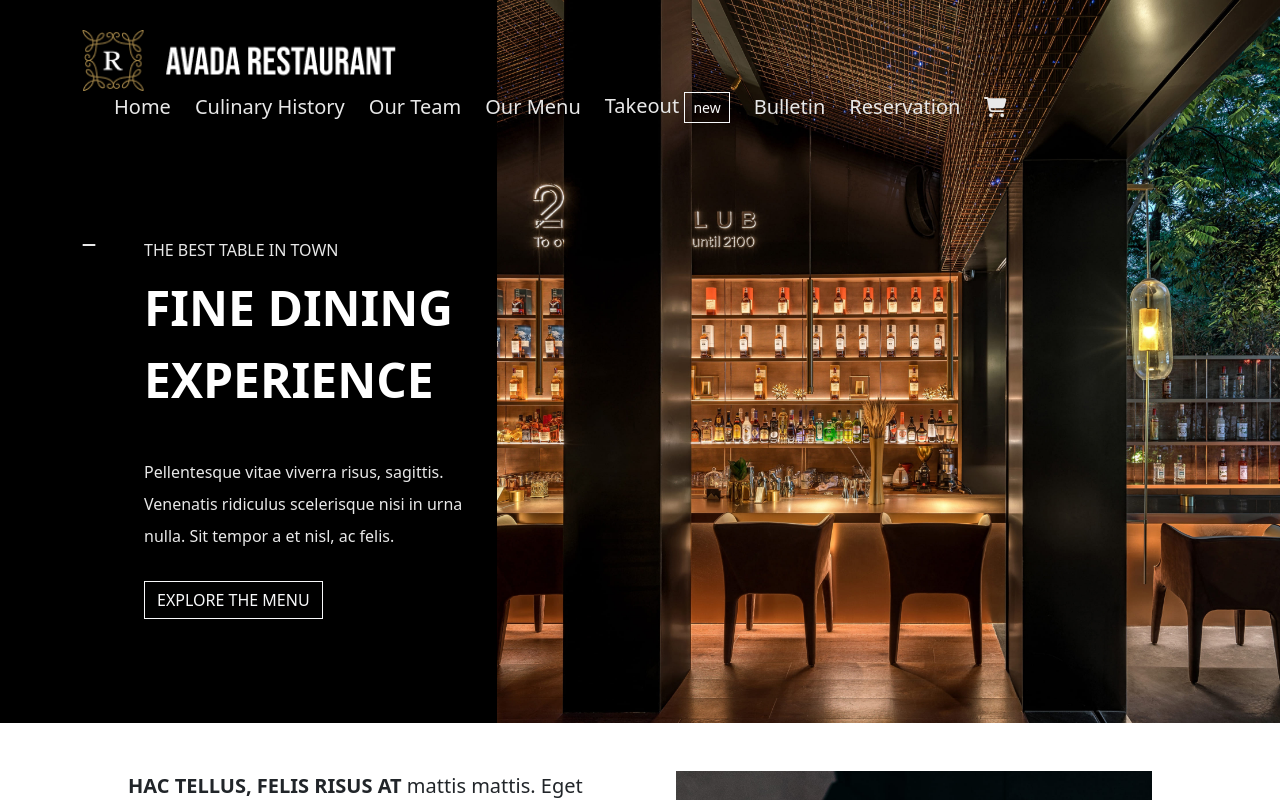
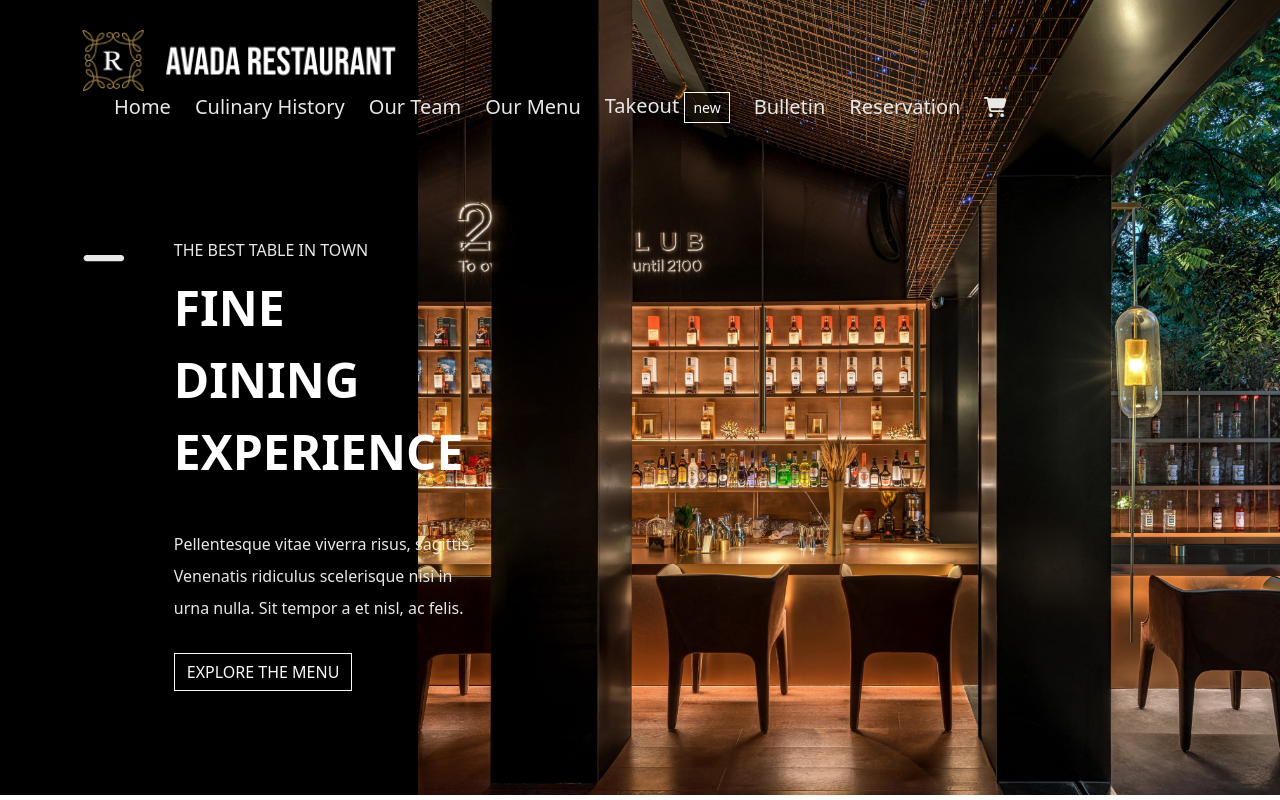
Before and after one commit to corgab/proj-html-vuejs, a Vue app: page / in a window 1280 px wide. Shown: the top 800 px of the page. Built offline with nearby package versions, Linux system fonts and the light colour scheme.

Commit message:
MODIFY: Spostato la classe icon globalmente

```diff
--- a/src/assets/general.scss
+++ b/src/assets/general.scss
@@ -31,6 +31,10 @@ p {
     margin: auto;
 }
 
+.icon {
+    font-size: 50px;
+}
+
 // common
 .text--gray {
     color: #E8E8E8;
```
